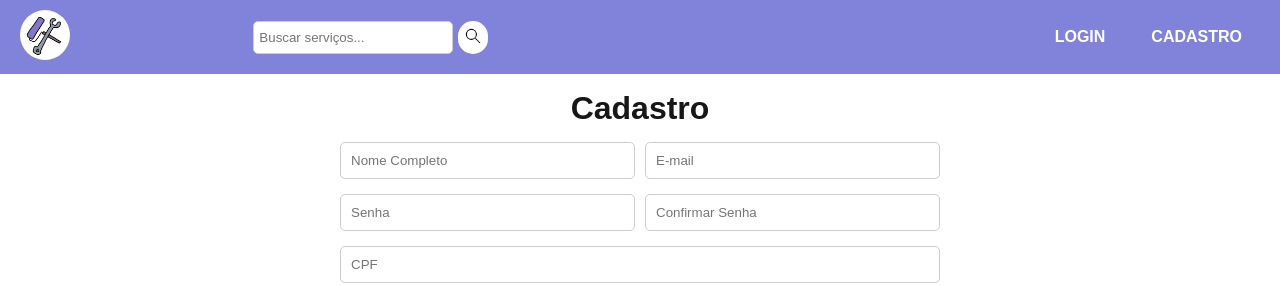
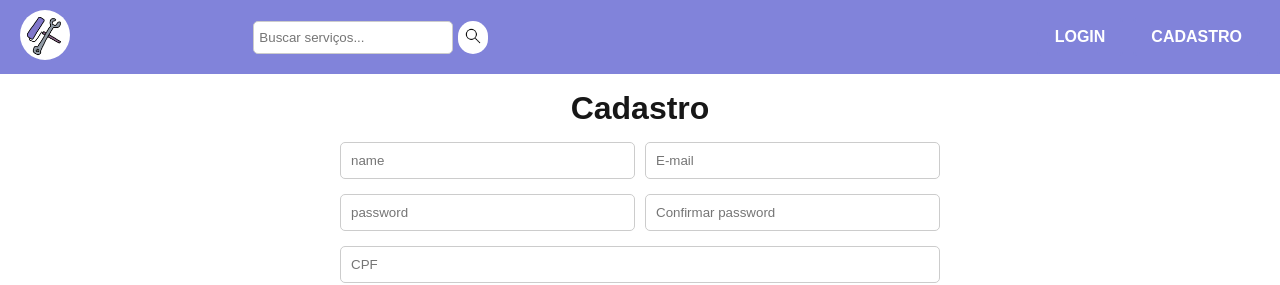
Before and after one commit to ARTSALT/labor_renter_front, a Next.js app in the folder labor_renter_front/: page /pages/cadastro in a window 1280 px wide. Shown: the top 285 px of the page. Built offline with nearby package versions, Linux system fonts and the light colour scheme.

Commit message:
correct json keys names

```diff
--- a/labor_renter_front/app/components/registration_form.jsx
+++ b/labor_renter_front/app/components/registration_form.jsx
@@ -5,10 +5,10 @@ import Footer from "./footer";
 
 function RegistrationForm() {
     const [formData, setFormData] = useState({
-        nomeCompleto: "",
+        name: "",
         email: "",
-        senha: "",
-        confirmarSenha: "",
+        password: "",
+        confirmPassword: "",
         cpf: "",
         cep: "",
         rua: "",
@@ -29,9 +29,9 @@ function RegistrationForm() {
     const validateForm = () => {
         const newErrors = {};
 
-        if (!formData.nomeCompleto) newErrors.nomeCompleto = "Nome completo é obrigatório";
+        if (!formData.name) newErrors.name = "Nome completo é obrigatório";
         if (!formData.email) newErrors.email = "E-mail é obrigatório";
-        if (!formData.senha) newErrors.senha = "Senha é obrigatória";
+        if (!formData.password) newErrors.password = "Senha é obrigatória";
         if (!formData.cpf) newErrors.cpf = "CPF é obrigatório";
         if (!formData.cep) newErrors.cep = "CEP é obrigatório";
         if (!formData.rua) newErrors.rua = "Rua é obrigatória";
@@ -59,9 +59,10 @@ function RegistrationForm() {
                     "Content-Type": "application/json"
                 },
                 body: JSON.stringify(formData)
+
             });
 
-            if (!response.ok) throw new Error("Erro ao cadastrar");
+            if (response.status === 500) throw new Error("Erro ao cadastrar");
 
             const data = await response.json();
             console.log("Sucesso:", data);
@@ -81,9 +82,9 @@ function RegistrationForm() {
                 <div className="form_group">
                     <input
                         type="text"
-                        name="nomeCompleto"
-                        placeholder="Nome Completo"
-                        value={formData.nomeCompleto}
+                        name="name"
+                        placeholder="name"
+                        value={formData.name}
                         onChange={handleChange}
                     />
                     <input
@@ -98,17 +99,17 @@ function RegistrationForm() {
                 <div className="form_group">
                     <input
                         type="password"
-                        name="senha"
-                        placeholder="Senha"
-                        value={formData.senha}
+                        name="password"
+                        placeholder="password"
+                        value={formData.password}
                         onChange={handleChange}
                     />
 
                     <input
                         type="password"
-                        name="confirmarSenha"
-                        placeholder="Confirmar Senha"
-                        value={formData.confirmarSenha}
+                        name="confirmarpassword"
+                        placeholder="Confirmar password"
+                        value={formData.confirmarpassword}
                         onChange={handleChange}
                     />
 
```
